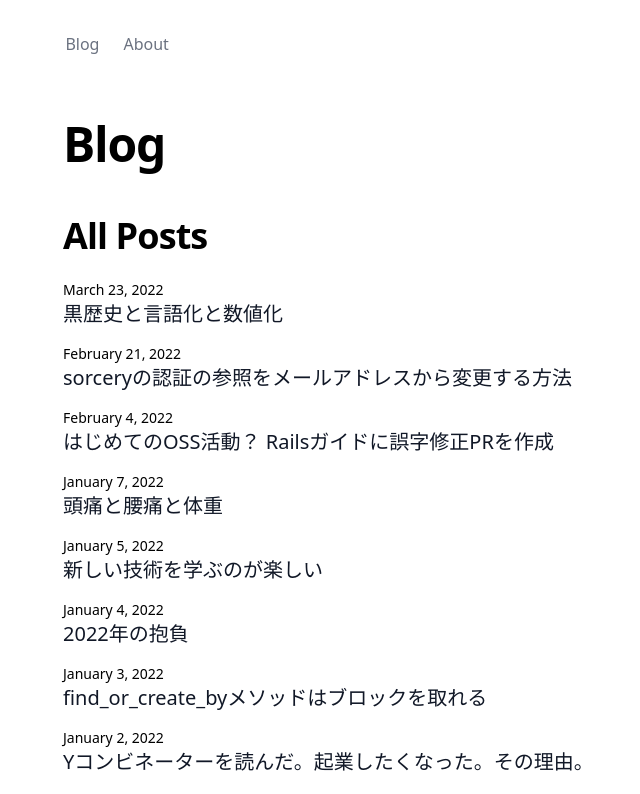
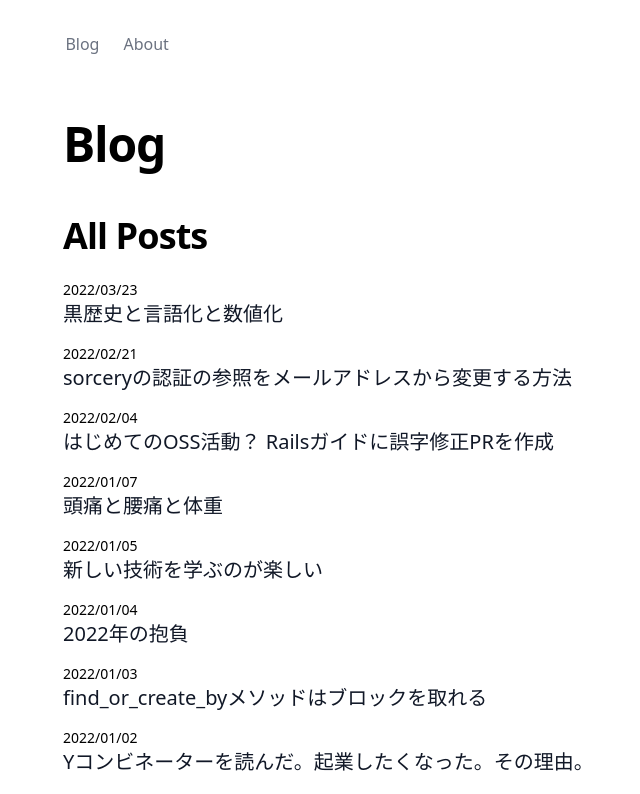
Before and after one commit to KentarouTawara/tech-blog-besed-Next.js, a Next.js app: page / in a window 1280 px wide. Shown: the top 794 px of the page, without its empty margins (241-881 px from the left). Built offline with nearby package versions, Linux system fonts and the light colour scheme.

Commit message:
fix dateformatter

```diff
--- a/components/date-formatter.tsx
+++ b/components/date-formatter.tsx
@@ -6,7 +6,7 @@ type Props = {
 
 const DateFormatter = ({ dateString }: Props) => {
   const date = parseISO(dateString)
-  return <time dateTime={dateString}>{format(date, 'LLLL	d, yyyy')}</time>
+  return <time dateTime={dateString}>{format(date, 'yyyy/MM/dd')}</time>
 }
 
 export default DateFormatter
--- a/components/post-body.tsx
+++ b/components/post-body.tsx
@@ -1,6 +1,7 @@
 import { parseISO, format } from 'date-fns';
 import markdownStyles from './markdown-styles.module.css'
 import Image from 'next/image';
+import DateFormatter from './date-formatter'
 
 type Props = {
   content: string
@@ -15,7 +16,7 @@ const PostBody = ({ content, title, publishedAt }: Props) => {
         {title}
       </h1>
       <p className="text-sm text-gray-700">
-        {format(parseISO(publishedAt), 'MMMM dd, yyyy')}
+        <DateFormatter dateString={publishedAt} />
       </p>
       <div
         className="w-full mt-8 prose dark:prose-dark max-w-none"
```
